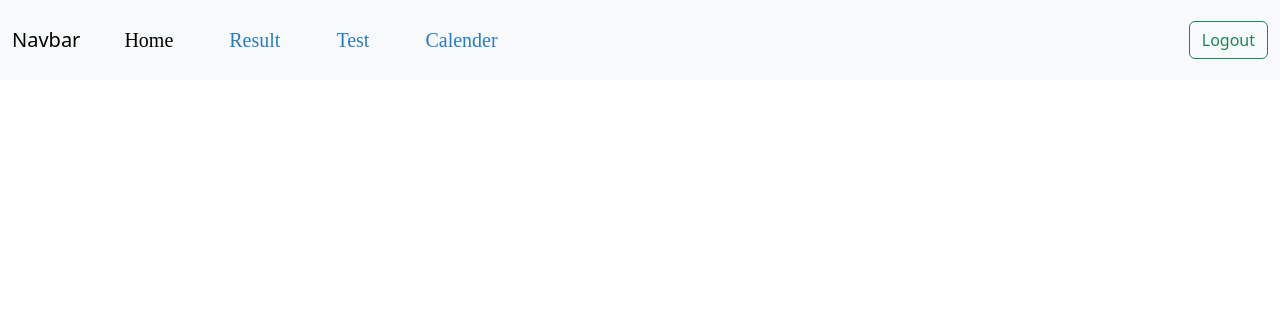
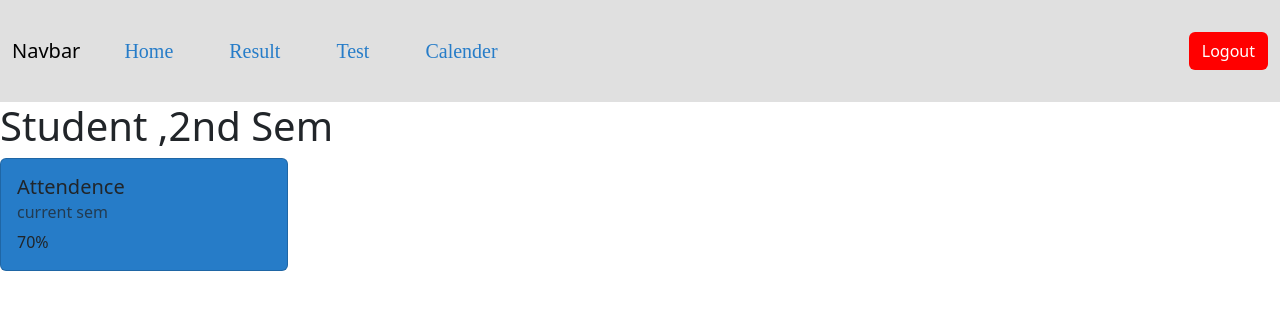
Before and after one commit to CodeClashers89/Student-Management, a Django app: template studentmanagement/templates/student/student_dashboard.html in a window 1280 px wide. Shown: the top 310 px of the page. Run offline with Django 5.2, Linux system fonts and the light colour scheme; the template is opened without the code that fills it, so the values that code supplies are empty.

Commit message:
edit student dashboard

```diff
--- a/studentmanagement/templates/student/student_dashboard.html
+++ b/studentmanagement/templates/student/student_dashboard.html
@@ -4,19 +4,13 @@
 <head>
   <meta charset="UTF-8">
   <meta name="viewport" content="width=device-width, initial-scale=1.0">
-    <link href="https://cdn.jsdelivr.net/npm/bootstrap@5.3.8/dist/css/bootstrap.min.css" rel="stylesheet" integrity="sha384-sRIl4kxILFvY47J16cr9ZwB07vP4J8+LH7qKQnuqkuIAvNWLzeN8tE5YBujZqJLB" crossorigin="anonymous">
+  <link href="https://cdn.jsdelivr.net/npm/bootstrap@5.3.8/dist/css/bootstrap.min.css" rel="stylesheet">
+  <link rel="stylesheet" href="style.css">
   <title>login page</title>
   <style>
     .navbar {
-            background-color: rgb(204, 204, 204);
-            height: 80px;
-            width: 100%;
-            align-items: center;
-            justify-content: center;
-            display: flex;
+      background-color: rgb(224, 224, 224);
     }
-
-
 
     .nav-link {
       display: flex;
@@ -28,21 +22,27 @@
       color: rgb(38, 124, 200);
 
     }
+
+  .card{
+
+    background-color:rgb(38, 124, 200);
+  }
   </style>
 </head>
 
 <body>
-
-    <nav class="navbar navbar-expand-lg bg-body-tertiary">
+  <div class="page-container"></div>
+  <nav class="navbar navbar-expand-lg ">
     <div class="container-fluid">
-    <a class="navbar-brand" " href="#">Navbar</a>
-    <button class="navbar-toggler" type="button" data-bs-toggle="collapse" data-bs-target="#navbarSupportedContent" aria-controls="navbarSupportedContent" aria-expanded="false" aria-label="Toggle navigation">
+      <a class="navbar-brand" href="#">Navbar</a>
+      <button class="navbar-toggler" type="button" data-bs-toggle="collapse" data-bs-target="#navbarSupportedContent"
+        aria-controls="navbarSupportedContent" aria-expanded="false" aria-label="Toggle navigation">
         <span class="navbar-toggler-icon"></span>
       </button>
       <div class="collapse navbar-collapse" id="navbarSupportedContent">
         <ul class="navbar-nav me-auto mb-2 mb-lg-0">
           <li class="nav-item" style="padding: 20px;">
-          <a class="nav-link active" aria-current="page" href="#">Home</a>
+            <a class="nav-link " aria-current="page" href="#">Home</a>
           </li>
           <li class="nav-item" style="padding: 20px;">
             <a class="nav-link" href="#">Result</a>
@@ -58,20 +58,27 @@
         </ul>
         <form class="d-flex" role="search">
 
-        <button class="btn btn-outline-success" type="submit">Logout</button>
+          <button class="btn" style="background-color: red;color: white;" type="submit">Logout</button>
         </form>
       </div>
     </div>
   </nav>
+  <main class="main-content">
+    <div class="page-header">
+      <h1 class="page title">Student ,2nd Sem</h1>
+    </div>
+   <div class="card" style="width: 18rem;">
+  <div class="card-body">
+    <h5 class="card-title">Attendence</h5>
+    <h6 class="card-subtitle mb-2 text-body-secondary">current sem</h6>
+    <p class="card-text">70%</p>
+  </div>
+</div>
 
 
 
 
 
-         </div>
-    </div>
-
-
 </body>
 
 </html>
```
Lines whose indentation alone changed are shown as unchanged.
